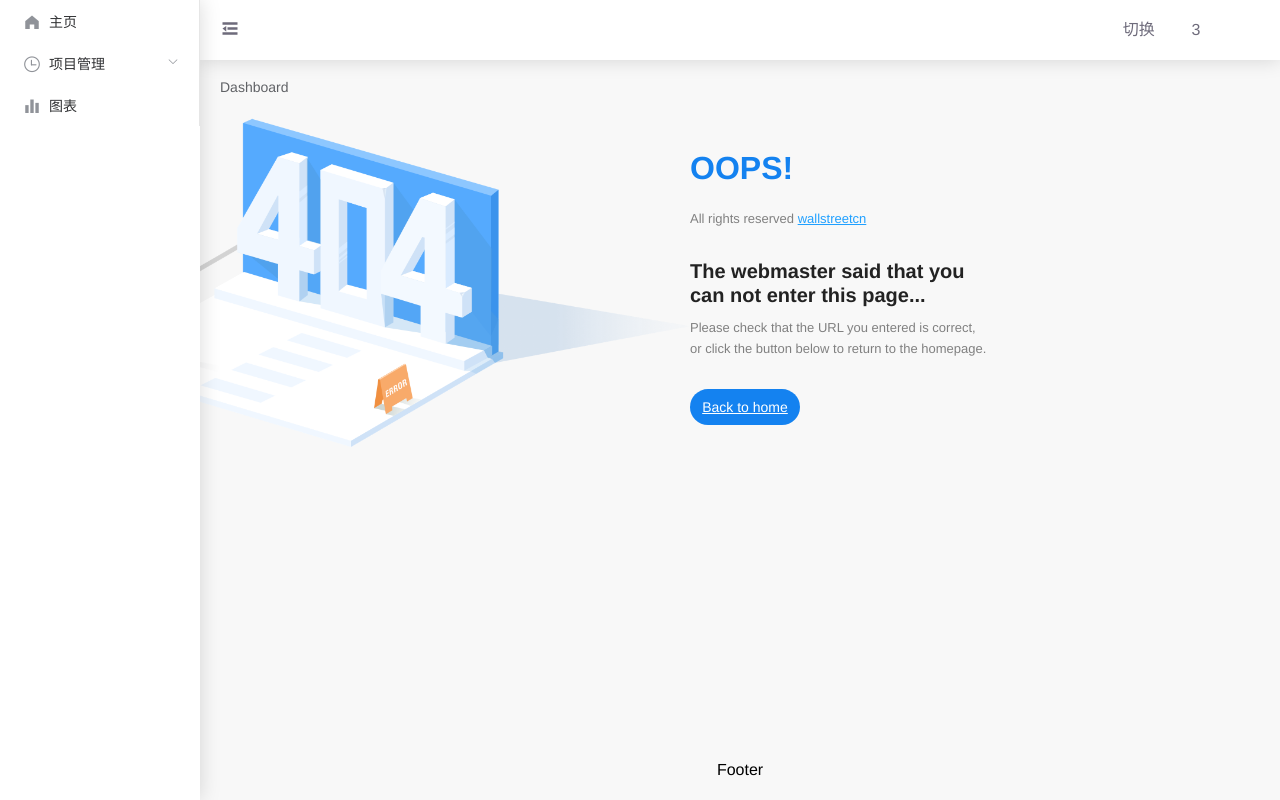
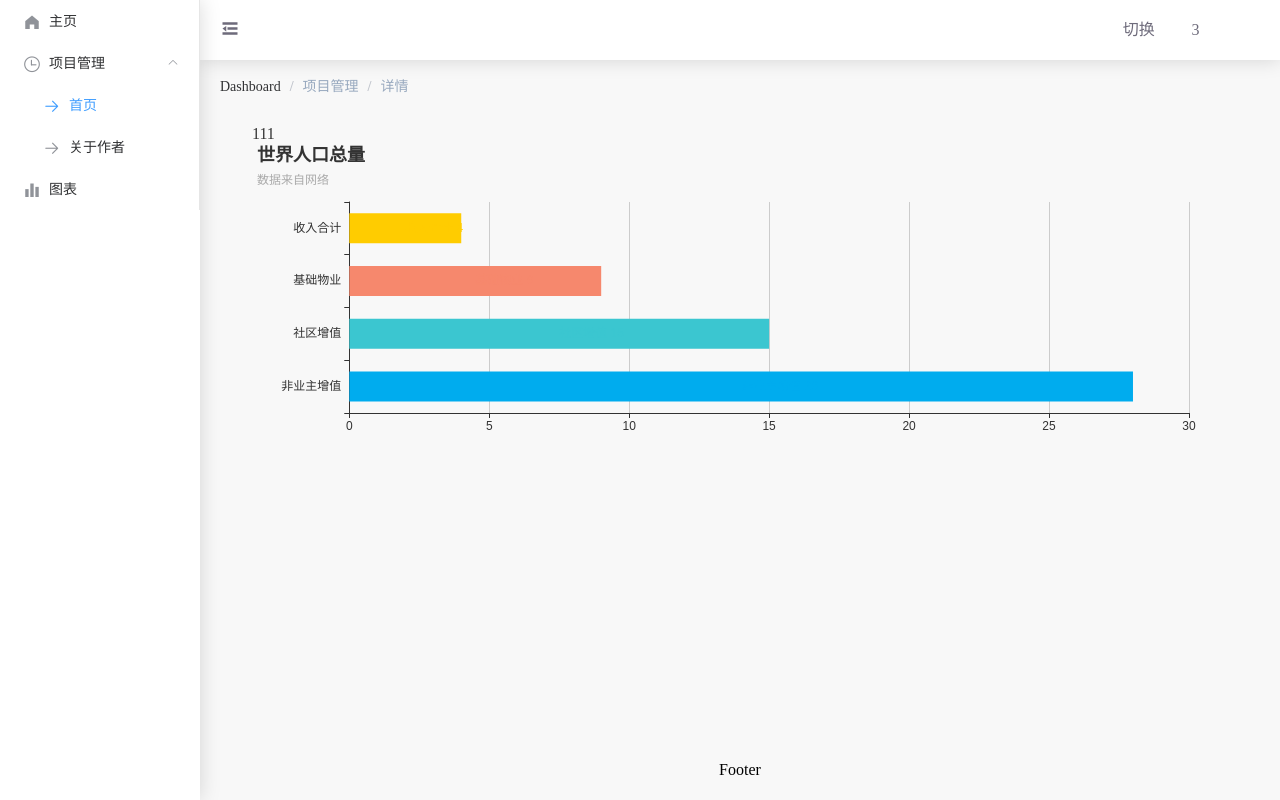
Before and after one commit to sixgod724/vue-admin, a Vue app: page /manage/details/1 in a window 1280 px wide. Before the commit this address led to /404. Built offline with nearby package versions, Linux system fonts and the light colour scheme; sample sign-in values are in the browser's storage.

Commit message:
路由结构优化

```diff
--- a/src/App.vue
+++ b/src/App.vue
@@ -1,8 +1,9 @@
 <template>
   <div id="app">
-    <component :is="layout">
+    <router-view />
+    <!-- <component :is="layout">
       <router-view />
-    </component>
+    </component> -->
   </div>
 </template>
 
--- a/src/components/Breadcrumb/index.vue
+++ b/src/components/Breadcrumb/index.vue
@@ -1,7 +1,8 @@
 <template>
   <el-breadcrumb separator="/">
-    <el-breadcrumb-item v-for="(item,index) in levelList">
-      {{item.meta.title}}
+    <el-breadcrumb-item v-for="(item, index) in levelList">
+      <span v-if="item.redirect === 'noRedirect' || index == levelList.length - 1" class="no-redirect">{{ item.meta.title }}</span>
+      <a v-else @click.prevent="handleLink(item)">{{ item.meta.title }}</a>
     </el-breadcrumb-item>
   </el-breadcrumb>
 </template>
@@ -11,38 +12,47 @@ export default {
   data() {
     return {
       levelList: null
-    }
+    };
   },
   watch: {
-    $route(route){
-      // if(route.)
+    $route(route) {
       this.getBreadcrumb();
     }
   },
   mounted() {
-    // this.getBreadcrumb();
+    this.getBreadcrumb();
   },
-  methods:{
-    getBreadcrumb(){
+  methods: {
+    getBreadcrumb() {
       let matched = this.$route.matched.filter(item => item.meta && item.meta.title);
       const first = matched[0];
-
-      if(!this.isDashboard(first)){
-        matched = [{parh: '/dashboard',meta: {title: 'Dashboard'}}].concat(matched)
+      if (!this.isDashboard(first)) {
+        matched = [{ path: '/dashboard', meta: { title: 'Dashboard' } }].concat(matched);
       }
       this.levelList = matched.filter(item => item.meta && item.meta.title && item.meta.breadcrumb !== false);
-
-      console.log(this.levelList);
     },
     isDashboard(route) {
       const name = route && route.name;
-      if(!name) {
+      if (!name) {
         return false;
       }
       return name.trim().toLocaleLowerCase() === 'Dashboard'.toLocaleLowerCase();
+    },
+    handleLink(item) {
+      const { path } = item;
+      this.$router.push(path);
     }
   }
 };
 </script>
 
-<style scoped></style>
+<style lang="scss" scoped>
+.no-redirect {
+  color: #97a8be;
+  cursor: text;
+}
+.el-breadcrumb__inner,
+.el-breadcrumb__inner a {
+  font-weight: 400 !important;
+}
+</style>
--- a/src/layout/components/AppMain.vue
+++ b/src/layout/components/AppMain.vue
@@ -2,22 +2,22 @@
   <el-main class="app-main">
     <breadcrumb />
     <transition name="slide-fade">
-      <router-view class="page-component-wrap" />
+      <router-view :key="key" class="page-component-wrap" />
     </transition>
   </el-main>
 </template>
 
 <script>
-import breadcrumb from '@/components/Breadcrumb/index'
+import breadcrumb from '@/components/Breadcrumb/index';
 export default {
   components: {
     breadcrumb
   },
-  data() {
-    return {
-
-    };
-  },
+  computed: {
+    key() {
+      return this.$route.path;
+    }
+  }
 };
 </script>
 
--- a/src/layout/default.vue
+++ b/src/layout/default.vue
@@ -1,12 +1,7 @@
 <template>
   <el-container style="height: 100%;">
     <el-aside style="width: auto;">
-      <el-menu
-        :router="true"
-        class="el-menu-vertical-demo"
-        :collapse-transition="true"
-        :default-active="$route.path"
-        :collapse="$store.state.isCollapse">
+      <el-menu :router="true" class="el-menu-vertical-demo" :collapse-transition="true" :default-active="$route.path" :collapse="$store.state.isCollapse">
         <el-menu-item index="/dashboard">
           <i class="el-icon-s-home"></i>
           <span slot="title">主页</span>
@@ -16,16 +11,16 @@
             <i class="el-icon-time"></i>
             <span slot="title">项目管理</span>
           </template>
-          <el-menu-item index="/details/1">
+          <el-menu-item index="/manage/details/1">
             <template slot="title">
               <i class="el-icon-right"></i>
               <span slot="title">首页</span>
             </template>
           </el-menu-item>
-          <el-menu-item index="/index">
+          <el-menu-item index="/manage/user">
             <template slot="title">
               <i class="el-icon-right"></i>
-              <span slot="title">首页2</span>
+              <span slot="title">关于作者</span>
             </template>
           </el-menu-item>
         </el-submenu>
@@ -44,7 +39,7 @@
 </template>
 <script>
 import AppMain from './components/AppMain';
-import AppHead from './components/APPHead'
+import AppHead from './components/APPHead';
 export default {
   components: {
     AppMain,
@@ -52,16 +47,13 @@ export default {
   },
   data() {
     return {
-      isCollapse: false,
+      isCollapse: false
     };
   },
-  methods: {
-
-  }
+  methods: {}
 };
 </script>
 <style lang="scss" scoped>
-
 .el-menu-vertical-demo:not(.el-menu--collapse) {
   width: 200px;
 }
@@ -81,20 +73,21 @@ export default {
 
 .el-main {
   color: #333;
-  line-height: 160px;
 }
-/deep/ .el-menu-item,/deep/ .el-submenu__title{
+/deep/ .el-menu-item,
+/deep/ .el-submenu__title {
   height: 42px;
   line-height: 42px;
 }
- /deep/ .el-submenu__title{
-   &:hover{
-     background-color:transparent;
-   }
- }
-/deep/.el-menu-item, /deep/ .el-menu-item{
-  &:hover{
-    background-color:transparent;
+/deep/ .el-submenu__title {
+  &:hover {
+    background-color: transparent;
+  }
+}
+/deep/.el-menu-item,
+/deep/ .el-menu-item {
+  &:hover {
+    background-color: transparent;
   }
 }
 </style>
--- a/src/router/index.js
+++ b/src/router/index.js
@@ -1,46 +1,50 @@
 import Vue from 'vue'
 import Router from 'vue-router'
+
 Vue.use(Router)
+
+/* Layout */
+import Layout from '@/layout/default'
+
+import componentsRouter from './modules/comoponents'
 
 const router = new Router({
   mode: 'history',
   routes: [{
       path: '/',
-      redirect: '/login',
-      meta: {
-        layout: 'login'
-      },
+      component: Layout,
+      redirect: '/dashboard',
+      children:[{
+        path: 'dashboard',
+        component: () => import('@/views/dashboard/index')
+      }]
     },
     {
-      path: '/dashboard',
-      name: 'Dashboard',
-      meta: {
-        title: 'Dashboard'
+      path: '/manage',
+      component: Layout,
+      redirect: 'noRedirect',
+      meta:{
+        title: '项目管理'
       },
-      component: () => import('../views/dashboard/index.vue')
+      children:[{
+        path: 'user',
+        meta: {
+          title: '关于作者'
+        },
+        component: () => import('@/views/manage/index')
+      },{
+        path: 'details/:id',
+        meta: {
+          title: '详情'
+        },
+        component: () => import('@/views/manage/details')
+      }]
     },
-    {
-      path: '/index',
-      meta: {
-        layout: 'default',
-        title: '首页导航'
-      },
-      component: () => import('../views/index.vue')
-    },
+    componentsRouter,
     {
       path: '/login',
       name: 'Login',
-      meta: {
-        layout: 'login'
-      },
       component: () => import('../views/login.vue')
-    },
-    {
-      path: '/details/:id',
-      meta: {
-        title: '导航'
-      },
-      component: () => import('../views/goods/details.vue'),
     },
     {
       path: '/404',
--- /dev/null
+++ b/src/router/modules/comoponents.js
@@ -0,0 +1,26 @@
+
+import Layout from '@/layout/default'
+
+const componentsRouter = {
+  path: '/components',
+  name: 'ComponentsDemo',
+  component: Layout,
+  meta: {
+    title: '组件',
+    icon: 'el-icon-menu'
+  },
+  // component: () => import('@/views/component/user'),
+  children: [{
+    path: '',
+    component: () => import('@/views/component/user'),
+  }, {
+    path: 'user',
+    name: 'UserDemo',
+    component: () => import('@/views/component/user'),
+    meta: {
+      title: 'User'
+    }
+  }]
+}
+
+export default componentsRouter
--- a/src/scss/reset.css
+++ b/src/scss/reset.css
@@ -1,10 +1,8 @@
-#app {
-  font-family: "Avenir", Helvetica, Arial, sans-serif;
-  -webkit-font-smoothing: antialiased;
-  -moz-osx-font-smoothing: grayscale;
-}
 body{
   background: #f8f8f8;
+}
+.page-component-wrap{
+  padding: 32px;
 }
 #app,
 html {
@@ -12,6 +10,7 @@ html {
 }
 body {
   height: 100%;
+  font-family: Helvetica Neue, Helvetica, PingFang SC, Hiragino Sans GB, Microsoft YaHei, Arial, sans-serif;
 }
 *,
 *:before,
--- /dev/null
+++ b/src/views/component/user.vue
@@ -0,0 +1,16 @@
+<template>
+  <div>
+    <router-view />
+    ppp
+  </div>
+</template>
+
+<script>
+  export default {
+
+  }
+</script>
+
+<style scoped>
+
+</style>
--- a/src/views/index.vue
+++ b/src/views/index.vue
@@ -22,6 +22,7 @@ export default {
     };
   },
   mounted() {
+    console.log(this);
   },
   methods: {
 
--- /dev/null
+++ b/src/views/manage/details.vue
@@ -0,0 +1,109 @@
+<template>
+  <div class="indexs">
+    <div>111</div>
+    <div id="monthorder" style="width:100%;height:300px"></div>
+  </div>
+</template>
+<script>
+var echarts = require('echarts/lib/echarts');
+export default {
+  name: 'indexss',
+  data() {
+    return {};
+  },
+  created() {
+    setTimeout(() => {
+      this.$nextTick(function() {
+        this.montheahcrt();
+      });
+    },100)
+  },
+  mounted() {
+
+  },
+  methods: {
+    montheahcrt() {
+      var myechart = echarts.init(document.getElementById('monthorder'));
+      window.onresize = () => {
+        myechart.resize();
+      }
+      myechart.setOption({
+        title: {
+          text: '世界人口总量',
+          subtext: '数据来自网络'
+        },
+        color: ['#00acee', '#3bc6d0', '#f6886d', '#ffcc00'],
+        tooltip: {
+          trigger: 'axis',
+          axisPointer: {
+            type: 'shadow'
+          }
+        },
+        legend: {
+          data: [20, 15, '系列3']
+        },
+        grid: {
+          left: '3%',
+          right: '4%',
+          bottom: '3%',
+          containLabel: true
+        },
+        xAxis: {
+          type: 'value',
+          boundaryGap: [0, 0.01]
+        },
+        yAxis: {
+          type: 'category',
+          data: ['非业主增值', '社区增值', '基础物业', '收入合计']
+        },
+        series: [
+          {
+            name: '温度',
+            type: 'bar',
+            itemStyle: {
+              normal: {
+                //好，这里就是重头戏了，定义一个list，然后根据所以取得不同的值，这样就实现了，
+                color: function(params) {
+                  // build a color map as your need.
+                  // 在这里面写好函数 根据条件返回对应的颜色就可以
+                  var colorList = [
+                    '#00acee',
+                    '#3bc6d0',
+                    '#f6886d',
+                    '#ffcc00',
+                    '#27727B',
+                    '#FE8463',
+                    '#9BCA63',
+                    '#FAD860',
+                    '#F3A43B',
+                    '#60C0DD',
+                    '#D7504B',
+                    '#C6E579',
+                    '#F4E001',
+                    '#F0805A',
+                    '#26C0C0'
+                  ];
+                  return colorList[params.dataIndex];
+                }, //以下为是否显示，显示位置和显示格式的设置了
+                label: {
+                  show: true,
+                  position: ['50%', '30%'],
+                  formatter: '{b} {c}'
+                }
+              }
+            },
+            //设置柱的宽度，要是数据太少，柱子太宽不美观~
+            barWidth: 30,
+            data: [28, 15, 9, 4, 7, 8, 23, 11, 17]
+          }
+        ]
+      });
+    }
+  }
+};
+</script>
+<style scoped>
+.indexs {
+  width: 100%;
+}
+</style>
--- a/src/views/component/index.vue
+++ b/src/views/manage/index.vue
@@ -1,6 +1,6 @@
 <template>
   <div>
-ppp
+    this is manage index view
   </div>
 </template>
 
```
Lines whose indentation alone changed are shown as unchanged.
